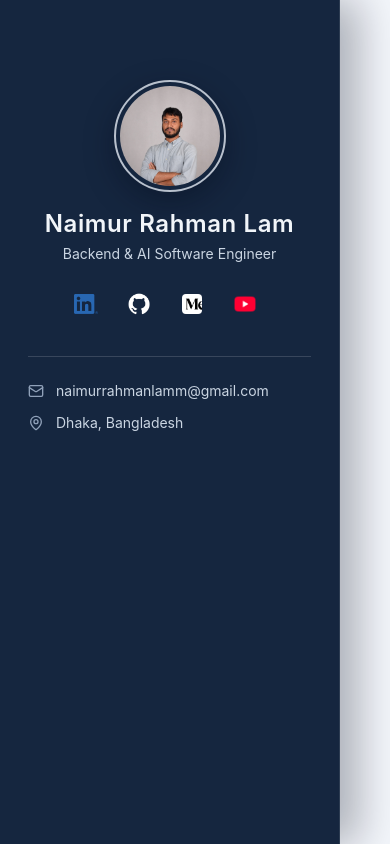
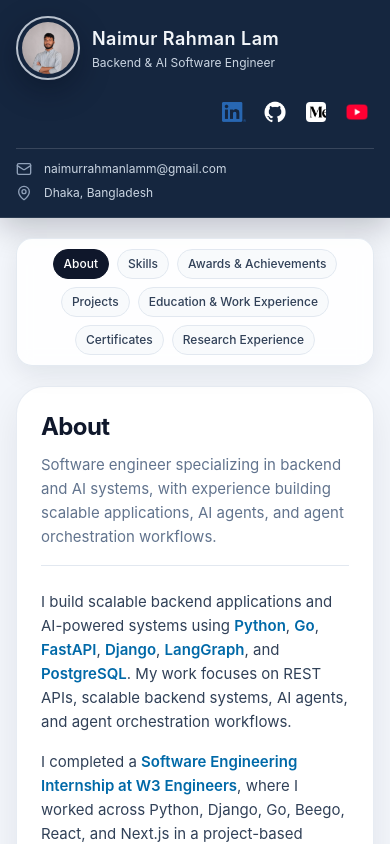
Before and after one commit to NaimurRahmannn/Portfolio-Project, a React (Vite) app: page /about in a window 390 px wide. Shown: the top 844 px of the page. Built offline with nearby package versions, Linux system fonts and the light colour scheme.

Commit message:
feat: mobile-deskstop  responsive

```diff
--- a/src/Home.jsx
+++ b/src/Home.jsx
@@ -4,10 +4,10 @@ import { Outlet } from 'react-router-dom'
 
 export default function Home() {
     return (
-        <div className="min-h-screen bg-[#f3f6fb] lg:grid lg:grid-cols-[340px_1fr]">
+        <div className="min-h-screen overflow-x-hidden bg-[#f3f6fb] lg:grid lg:grid-cols-[minmax(0,340px)_minmax(0,1fr)]">
             <PortfolioSidebar />
 
-            <main className="px-4 pb-10 pt-5 sm:px-6 sm:pt-7 lg:px-8 lg:pt-8">
+            <main className="min-w-0 px-4 pb-10 pt-5 sm:px-6 sm:pt-7 lg:px-8 lg:pt-8">
                 <PortfolioNavbar />
 
                 <div className="mt-5">
--- a/src/components/AboutSection.jsx
+++ b/src/components/AboutSection.jsx
@@ -84,7 +84,7 @@ export default function AboutSection() {
         <section className="mx-auto w-full max-w-305">
             <article className="rounded-[28px] border border-slate-200/80 bg-white px-6 py-6 shadow-[0_14px_36px_rgba(15,23,42,0.08)] sm:px-8 sm:py-7 lg:px-9 lg:py-8">
                 <header>
-                    <h1 className="text-3xl font-bold tracking-tight text-slate-900 sm:text-2xl">About</h1>
+                    <h1 className="text-2xl font-bold tracking-tight text-slate-900 sm:text-3xl">About</h1>
                     <p className="mt-2.5 max-w-3xl text-[15px] leading-6 text-slate-500 sm:text-base">
                         Software engineer specializing in backend and AI systems, with experience building scalable
                         applications, AI agents, and agent orchestration workflows.
--- a/src/components/PortfolioNavbar.jsx
+++ b/src/components/PortfolioNavbar.jsx
@@ -3,14 +3,14 @@ import { NavLink } from 'react-router-dom'
 
 export default function PortfolioNavbar({ items = portfolioNavItems }) {
     return (
-        <div className="sticky top-3 z-20 rounded-2xl border border-slate-200/90 bg-white/90 p-3 shadow-[0_8px_24px_rgba(15,23,42,0.08)] backdrop-blur">
-            <nav className="flex flex-wrap justify-center gap-4.5" aria-label="Portfolio section navigation">
+        <div className="sticky top-3 z-20 rounded-2xl border border-slate-200/90 bg-white/90 p-2.5 shadow-[0_8px_24px_rgba(15,23,42,0.08)] backdrop-blur sm:p-3">
+            <nav className="flex flex-wrap justify-center gap-2 sm:gap-3 lg:gap-4.5" aria-label="Portfolio section navigation">
                 {items.map((item) => (
                     <NavLink
                         key={item.label}
                         to={item.to}
                         className={({ isActive }) =>
-                            `rounded-full border px-3 py-1.5 text-sm font-medium transition-colors duration-200 ${
+                            `rounded-full border px-2.5 py-1.5 text-center text-xs font-medium transition-colors duration-200 sm:px-3 sm:text-sm ${
                                 isActive
                                     ? 'border-slate-900 bg-slate-900 text-white'
                                     : 'border-slate-200 bg-slate-50 text-slate-700 hover:bg-slate-900 hover:text-white'
--- a/src/components/PortfolioSidebar.jsx
+++ b/src/components/PortfolioSidebar.jsx
@@ -20,10 +20,10 @@ export default function PortfolioSidebar({
     ]
 
     return (
-        <aside className="w-full max-w-85 border-r border-white/10 bg-[#15263f] px-7 py-10 text-slate-100 shadow-[18px_0_40px_rgba(2,8,23,0.3)] sm:px-8 lg:sticky lg:top-0 lg:h-screen lg:self-start lg:overflow-y-auto">
-            <div className="flex min-h-[calc(100vh-5rem)] flex-col pt-10 sm:pt-12">
-                <div className="flex flex-col items-center text-center">
-                    <div className="h-28 w-28 overflow-hidden rounded-full border-2 border-slate-200/80 p-1 shadow-[0_10px_30px_rgba(2,8,23,0.35)]">
+        <aside className="w-full max-w-none border-b border-white/10 bg-[#15263f] px-4 py-4 text-slate-100 shadow-[0_10px_30px_rgba(2,8,23,0.22)] sm:px-8 sm:py-6 lg:sticky lg:top-0 lg:max-w-85 lg:border-b-0 lg:border-r lg:px-7 lg:py-10 lg:shadow-[18px_0_40px_rgba(2,8,23,0.3)] lg:min-h-screen lg:self-stretch lg:overflow-y-auto">
+            <div className="flex min-h-0 flex-col pt-0 sm:pt-2 lg:min-h-[calc(100vh-5rem)] lg:pt-10">
+                <div className="flex flex-wrap items-center gap-3 text-left lg:flex-col lg:items-center lg:text-center">
+                    <div className="h-16 w-16 shrink-0 overflow-hidden rounded-full border-2 border-slate-200/80 p-1 shadow-[0_10px_30px_rgba(2,8,23,0.35)] lg:h-28 lg:w-28">
                     <img
                         src={profileImage}
                         alt="Naimur Rahman Lam"
@@ -31,10 +31,12 @@ export default function PortfolioSidebar({
                     />
                 </div>
 
-                    <h2 className="mt-4 text-2xl font-semibold tracking-wide">Naimur Rahman Lam</h2>
-                    <p className="mt-1 text-sm text-slate-300">Backend & AI Software Engineer</p>
+                    <div className="min-w-0 lg:w-full">
+                    <h2 className="text-lg font-semibold tracking-wide sm:text-xl lg:mt-4 lg:text-2xl">Naimur Rahman Lam</h2>
+                    <p className="mt-0.5 text-xs text-slate-300 sm:text-sm lg:mt-1">Backend & AI Software Engineer</p>
+                    </div>
 
-                    <div className="mt-5 grid w-full max-w-52 grid-cols-4 gap-1">
+                    <div className="ml-auto grid w-40 max-w-full grid-cols-4 gap-1 lg:mt-5 lg:ml-0 lg:w-full lg:max-w-52">
                         {socialLinks.map((item) => {
                             return (
                                 <a
@@ -60,7 +62,7 @@ export default function PortfolioSidebar({
                     </div>
                 </div>
 
-                <div id="contact" className="mt-8 space-y-3 border-t border-white/15 pt-6 text-sm text-slate-300">
+                <div id="contact" className="mt-4 flex flex-wrap gap-x-4 gap-y-2 border-t border-white/15 pt-3 text-xs text-slate-300 sm:text-sm lg:mt-8 lg:block lg:space-y-3 lg:pt-6">
                     <div className="flex items-center gap-3">
                         <Mail size={16} className="text-slate-400" />
                         <a href={`mailto:${email}`} className="truncate transition-colors hover:text-white">
--- a/src/components/SkillsSection.jsx
+++ b/src/components/SkillsSection.jsx
@@ -92,7 +92,7 @@ const technicalSkills = [
   },
   {
     title: "Databases & Vector Stores",
-    description: "MySQL, PostgreSQL, Redis, SurrealDB, Qdrant",
+    description: "MySQL, PostgreSQL, Redis, Qdrant",
     proficiency: "5 databases",
     logo: postgresqlLogo,
     logoAlt: "PostgreSQL logo",
@@ -160,7 +160,7 @@ export default function SkillsSection() {
               aria-hidden="true"
             />
             <div>
-              <h1 className="text-3xl font-bold tracking-tight text-slate-900 sm:text-2xl">
+              <h1 className="text-2xl font-bold tracking-tight text-slate-900 sm:text-3xl">
                 Skills
               </h1>
               <p className="mt-2.5 max-w-3xl text-[15px] leading-6 text-slate-500 sm:text-base">
--- a/src/pages/AwardsAchievementsPage.jsx
+++ b/src/pages/AwardsAchievementsPage.jsx
@@ -70,7 +70,7 @@ function AchievementSection({ title, description, items }) {
                 {items.map((item) => (
                     <article
                         key={item.title}
-                        className="grid gap-x-6 gap-y-1 border-b border-slate-100 py-3 last:border-b-0 sm:grid-cols-[minmax(0,1fr)_auto]"
+                        className="grid min-w-0 gap-x-6 gap-y-1 border-b border-slate-100 py-3 last:border-b-0 sm:grid-cols-[minmax(0,1fr)_minmax(0,12rem)]"
                     >
                         <div>
                             {item.href ? (
@@ -89,7 +89,7 @@ function AchievementSection({ title, description, items }) {
                             )}
                             <p className="mt-1 text-sm leading-5 text-slate-600">{item.detail}</p>
                         </div>
-                        <p className="text-sm font-semibold text-sky-700 sm:text-right">{item.achievement}</p>
+                        <p className="wrap-break-word text-sm font-semibold text-sky-700 sm:text-right">{item.achievement}</p>
                     </article>
                 ))}
             </div>
--- a/src/pages/CertificatesPage.jsx
+++ b/src/pages/CertificatesPage.jsx
@@ -42,10 +42,10 @@ export default function CertificatesPage() {
 
             <div className="divide-y divide-slate-200">
                 {certificates.map((certificate) => (
-                    <article key={certificate.title} className="py-6 first:pb-6 last:pb-1">
+                    <article key={certificate.title} className="min-w-0 py-6 first:pb-6 last:pb-1">
                         <div className="flex flex-col gap-3 sm:flex-row sm:items-start sm:justify-between">
                             <div>
-                                <h2 className="text-lg font-semibold text-slate-900">{certificate.title}</h2>
+                                <h2 className="break-words text-lg font-semibold text-slate-900">{certificate.title}</h2>
                                 <p className="mt-1 text-sm font-medium text-slate-500">
                                     {certificate.period}
                                     {certificate.status && <span className="ml-2 rounded-full bg-amber-50 px-2.5 py-1 text-xs font-semibold text-amber-700">{certificate.status}</span>}
--- a/src/pages/ProjectsPage.jsx
+++ b/src/pages/ProjectsPage.jsx
@@ -216,12 +216,12 @@ export default function ProjectsPage() {
                                         }}
                                         className="block cursor-pointer rounded-md transition-transform hover:-translate-y-0.5 focus-visible:outline-2 focus-visible:outline-offset-2 focus-visible:outline-orange-500"
                                     >
-                                        <div className="h-full rounded-md border border-slate-300 p-5 transition-colors hover:border-slate-500">
-                                        <div className="flex items-start justify-between gap-3">
-                                            <span className="break-all text-base font-semibold text-sky-700 group-hover:underline">{project.name}</span>
+                                        <div className="h-full min-w-0 rounded-md border border-slate-300 p-5 transition-colors hover:border-slate-500">
+                                        <div className="flex min-w-0 items-start justify-between gap-3">
+                                            <span className="min-w-0 break-all text-base font-semibold text-sky-700 group-hover:underline">{project.name}</span>
                                                 {project.demoUrl && <a href={project.demoUrl} target="_blank" rel="noreferrer" onClick={(event) => event.stopPropagation()} className="shrink-0 rounded-md bg-emerald-600 px-2.5 py-1 text-[11px] font-semibold text-white hover:bg-emerald-700">Live demo</a>}
                                         </div>
-                                        {project.description && <p className="mt-2 min-h-12 whitespace-pre-line text-sm leading-5 text-slate-600">{project.description}</p>}
+                                        {project.description && <p className="mt-2 min-h-12 break-words whitespace-pre-line text-sm leading-5 text-slate-600">{project.description}</p>}
                                         {project.highlights && (
                                             <>
                                                 <button
--- a/src/pages/ResearchExperiencePage.jsx
+++ b/src/pages/ResearchExperiencePage.jsx
@@ -35,7 +35,7 @@ export default function ResearchExperiencePage() {
                 {researchItems.map((item) => (
                     <article key={item.title} className="py-6 last:pb-1">
                         <p className="text-sm font-medium text-slate-500">{item.period}</p>
-                        <h2 className="mt-2 text-lg font-semibold leading-7 text-slate-900">{item.title}</h2>
+                        <h2 className="mt-2 break-words text-lg font-semibold leading-7 text-slate-900">{item.title}</h2>
                         <p className="mt-1 text-sm italic text-slate-600">{item.context}</p>
                         <p className="mt-4 text-sm leading-6 text-slate-600">{item.summary}</p>
                         <h3 className="mt-5 text-sm font-semibold uppercase tracking-[0.15em] text-slate-500">Research Contributions & Findings</h3>
--- a/src/pages/TrainingWorkExperiencePage.jsx
+++ b/src/pages/TrainingWorkExperiencePage.jsx
@@ -56,9 +56,9 @@ export default function TrainingWorkExperiencePage() {
                             <p className="text-xs font-semibold uppercase tracking-[0.16em] text-slate-500">{item.type}</p>
                             <p className="mt-2 text-sm font-medium text-slate-700">{item.period}</p>
                         </div>
-                        <div className={item.certificate ? 'grid gap-5 md:grid-cols-[minmax(0,1fr)_7rem] md:items-start' : ''}>
-                            <div>
-                                <h3 className="text-lg font-semibold text-slate-900">{item.title}</h3>
+                        <div className={item.certificate ? 'grid min-w-0 gap-5 md:grid-cols-[minmax(0,1fr)_7rem] md:items-start' : 'min-w-0'}>
+                            <div className="min-w-0">
+                                <h3 className="break-words text-lg font-semibold text-slate-900">{item.title}</h3>
                                 <div className="mt-1 flex flex-wrap gap-x-2 text-sm text-slate-600">
                                     <span>{item.organization}</span>
                                     <span aria-hidden="true">&middot;</span>
```
